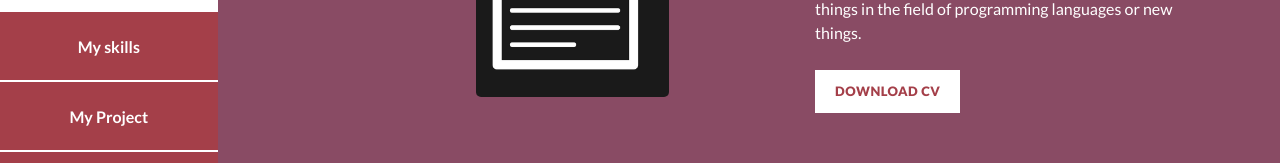
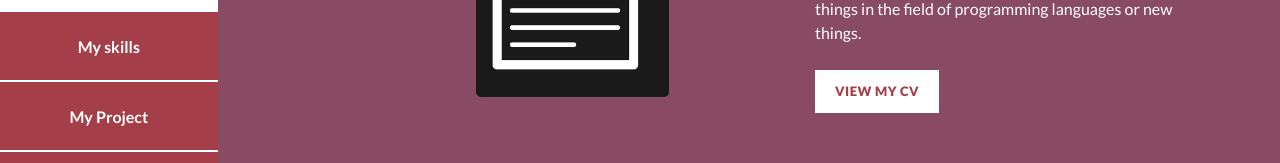
Before and after one commit to gundujatuh/riofebrianto, a plain HTML site: page index.html in a window 1280 px wide. Shown: the part 415-578 px from the top of the page. Drawn offline with Linux system fonts and the light colour scheme.

Commit message:
Update index.html

```diff
--- a/index.html
+++ b/index.html
@@ -91,7 +91,7 @@
                     I am Rio Febrianto, I can be said to be motivated, organized, and eager to learn something new, able to work in a team and individually. Likes to learn and try things in the field of programming languages or new things.
                   </p>
                   <div class="white-button">
-                    <a href="#">Download CV</a>
+                    <a href="https://docs.google.com/document/d/1-gdagpByvtqXvpV1k-AfjzmXat_zjOre/edit?usp=sharing&ouid=107249238365174106842&rtpof=true&sd=true">View My CV</a>
                   </div>
                 </div>
               </div>
```
